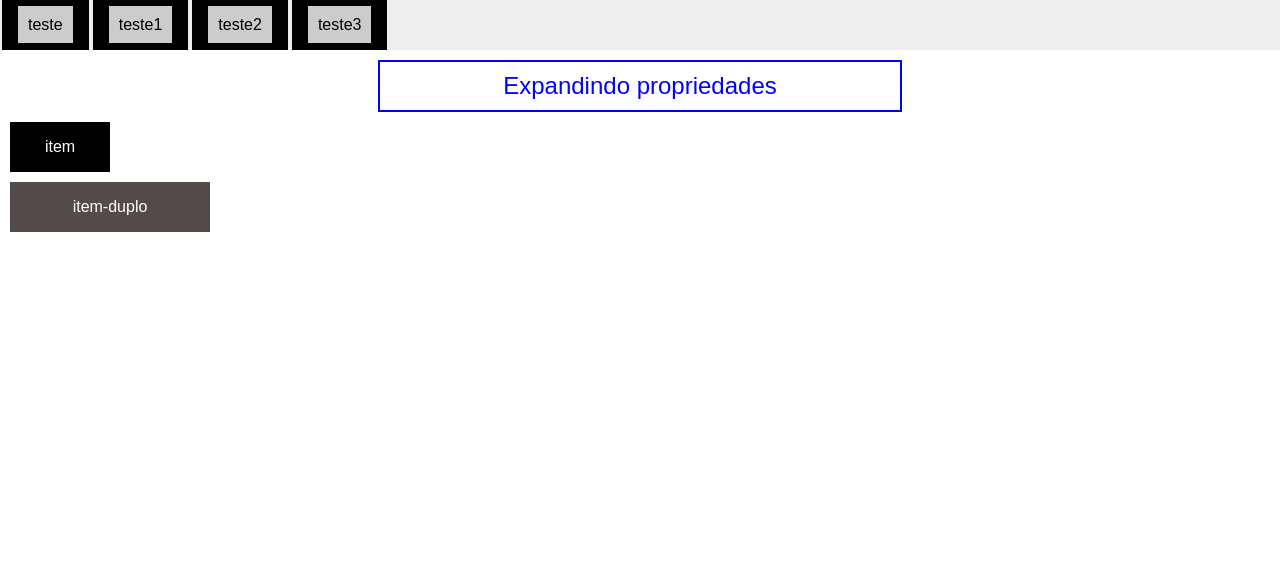
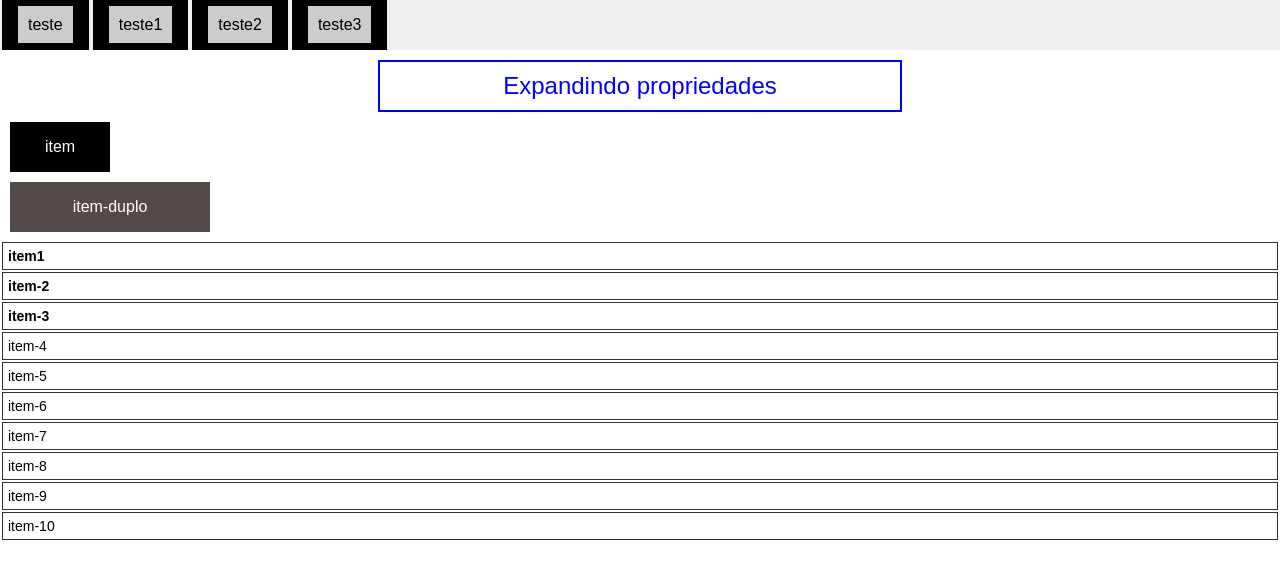
Before and after one commit to Antonio-Elias/SASS, a website: page index.html in a window 1280 px wide. Drawn offline with Linux system fonts and the light colour scheme.

Commit message:
Usando o loop for e condicionais

```diff
--- a/assets/css/style.css
+++ b/assets/css/style.css
@@ -1 +1 @@
-body{margin:0;padding:0;font-family:Arial,Helvetica,sans-serif}nav{background-color:#eee;height:50px;display:flex;align-items:center}nav ul{margin:0;padding:0;list-style:none;display:flex}nav ul li{margin:2px;border:1em solid #000}nav ul li a{background-color:#ccc;padding:10px;text-decoration:none;color:#000}.msg-sucesso,.msg-aviso,.msg-info{padding:10px;font-size:24px;border:2px solid #ccc;text-align:center;margin:auto;max-width:500px;margin-top:10px}.msg-info{border-color:blue;color:blue}.msg-aviso{border-color:red;color:red}.msg-sucesso{border-color:lime;color:lime}.item-duplo,.item{color:#fff;margin:10px;display:flex;align-items:center;justify-content:center;height:50px}.item{background-color:#000;width:100px}.item-duplo{background-color:#534a4a;width:200px}
+body{margin:0;padding:0;font-family:Arial,Helvetica,sans-serif}nav{background-color:#eee;height:50px;display:flex;align-items:center}nav ul{margin:0;padding:0;list-style:none;display:flex}nav ul li{margin:2px;border:1em solid #000}nav ul li a{background-color:#ccc;padding:10px;text-decoration:none;color:#000}.msg-sucesso,.msg-aviso,.msg-info{padding:10px;font-size:24px;border:2px solid #ccc;text-align:center;margin:auto;max-width:500px;margin-top:10px}.msg-info{border-color:blue;color:blue}.msg-aviso{border-color:red;color:red}.msg-sucesso{border-color:lime;color:lime}.item-duplo,.item{color:#fff;margin:10px;display:flex;align-items:center;justify-content:center;height:50px}.item{background-color:#000;width:100px}.item-duplo{background-color:#534a4a;width:200px}.item-10,.item-9,.item-8,.item-7,.item-6,.item-5,.item-4,.item-3,.item-2,.item-1{font-size:14px;border:1px solid #333;padding:5px;margin:2px}.item-3,.item-2,.item-1{font-weight:bold}
--- a/index.html
+++ b/index.html
@@ -27,5 +27,16 @@
     <div class="item-duplo">
         item-duplo
     </div>
+
+    <div class="item-1">item1</div>
+    <div class="item-2">item-2</div>
+    <div class="item-3">item-3</div>
+    <div class="item-4">item-4</div>
+    <div class="item-5">item-5</div>
+    <div class="item-6">item-6</div>
+    <div class="item-7">item-7</div>
+    <div class="item-8">item-8</div>
+    <div class="item-9">item-9</div>
+    <div class="item-10">item-10</div>
 </body>
 </html>
```
Also changed, not shown: assets/sass/base.scss (+21 -0 lines), 1 other file.
